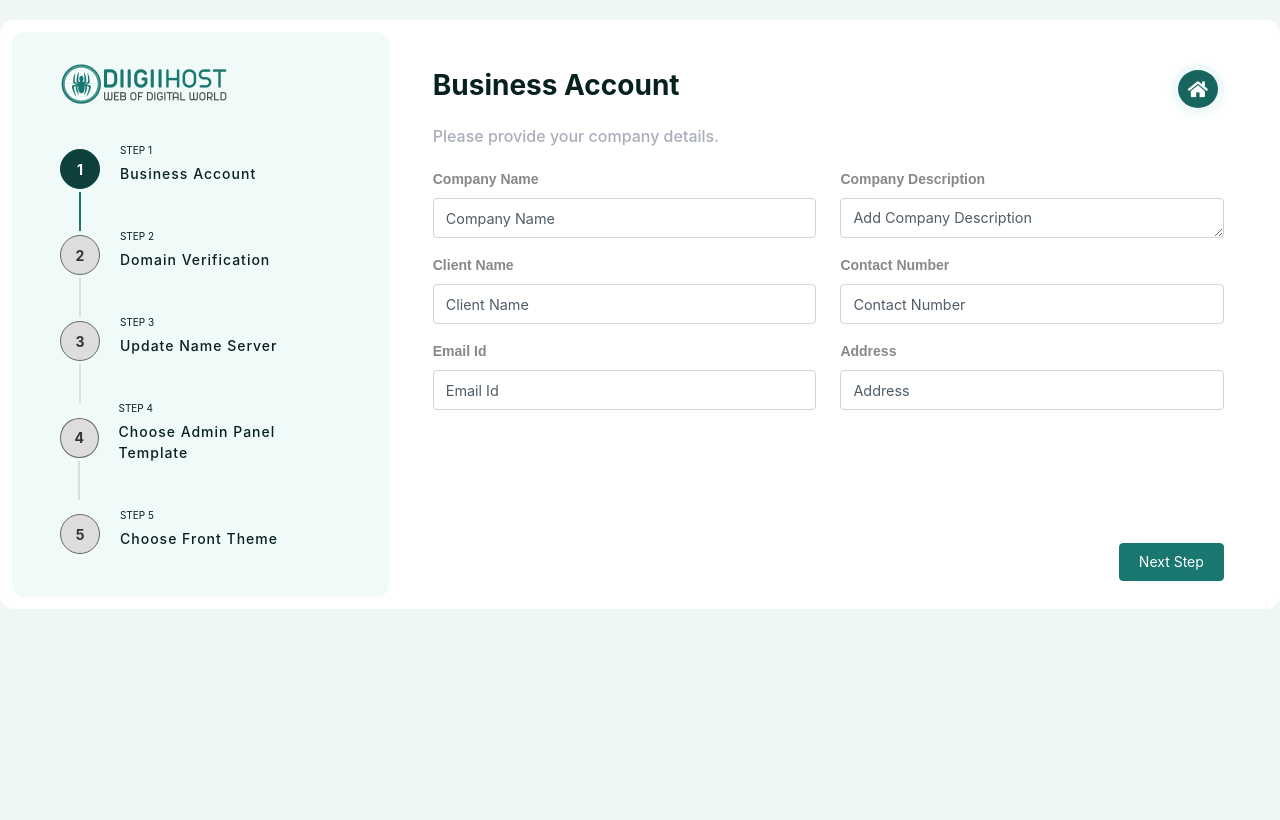
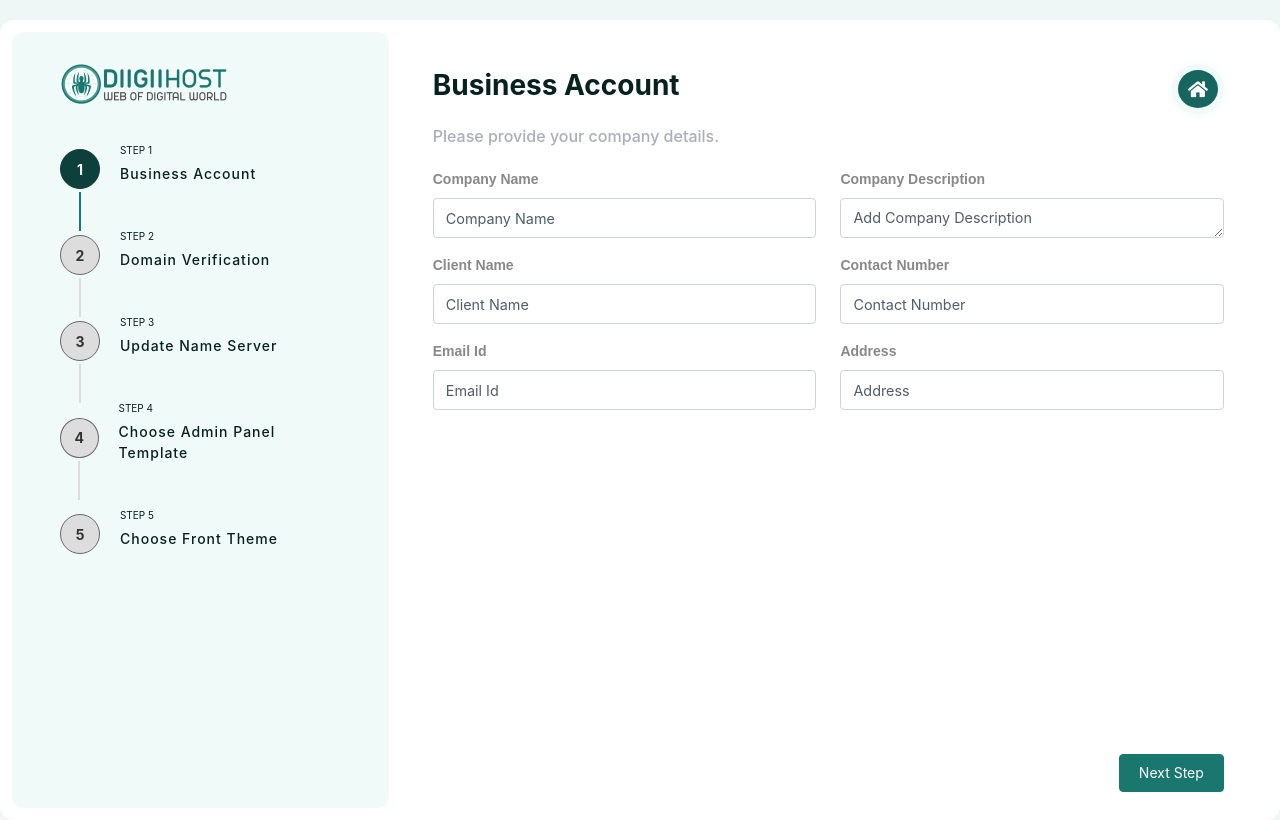
Before and after one commit to devendramali-digihost/dev-admin-panel, a React (Vite) app: page /dev-forms/details-form in a window 1280 px wide. Built offline with nearby package versions, Linux system fonts and the light colour scheme; what node-waves would draw is missing.

Commit message:
Save changes to DevForm.jsx before merging

```diff
--- a/src/assets/scss/partials/company/_company-list.scss
+++ b/src/assets/scss/partials/company/_company-list.scss
@@ -477,7 +477,7 @@ button[disabled] {
   display: flex;
   // flex-direction: row;
   min-width: 65%;
-  min-height: 520px;
+  min-height: 100vh;
   border-radius: 14px;
   padding: 12px;
   background-color: #fff;
```
